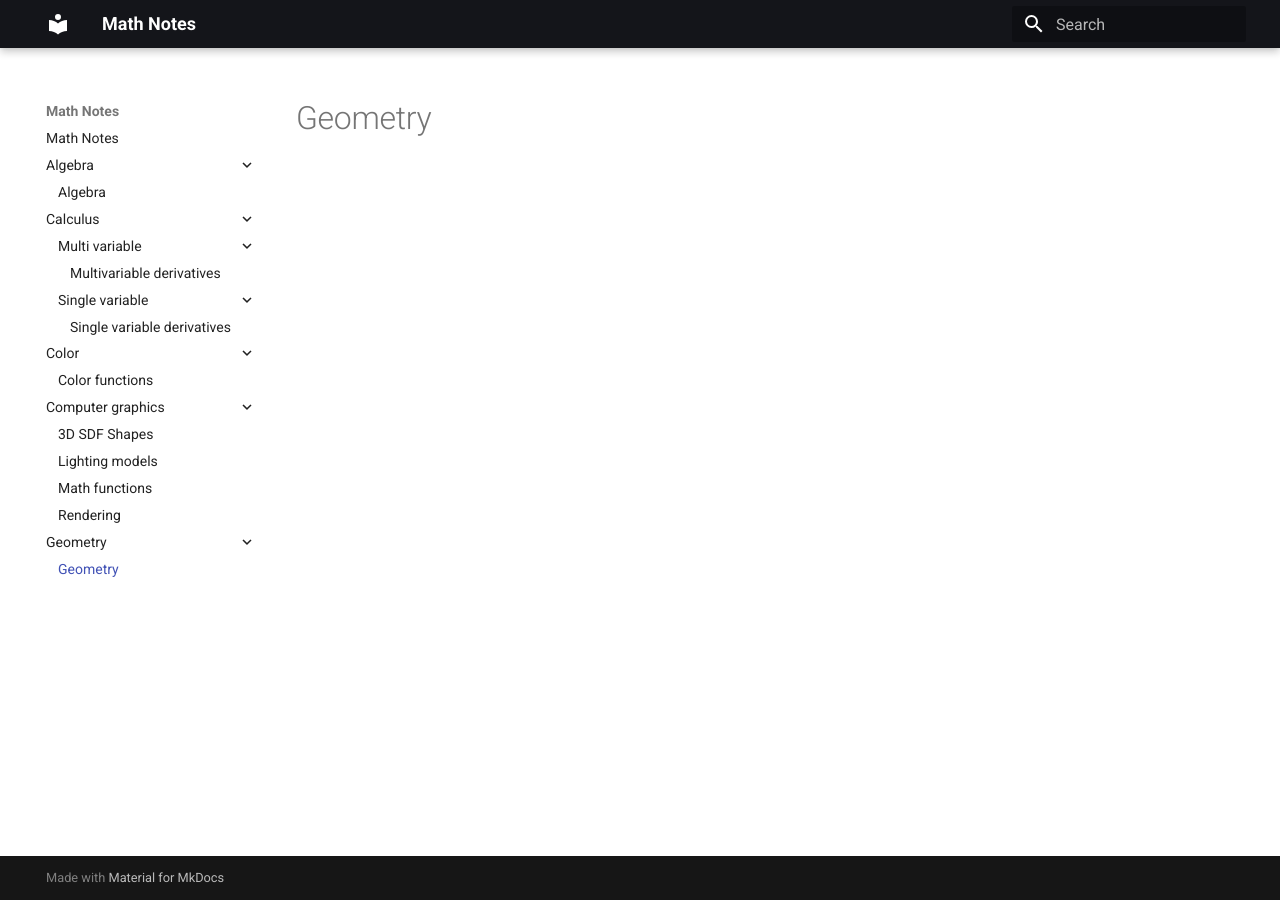
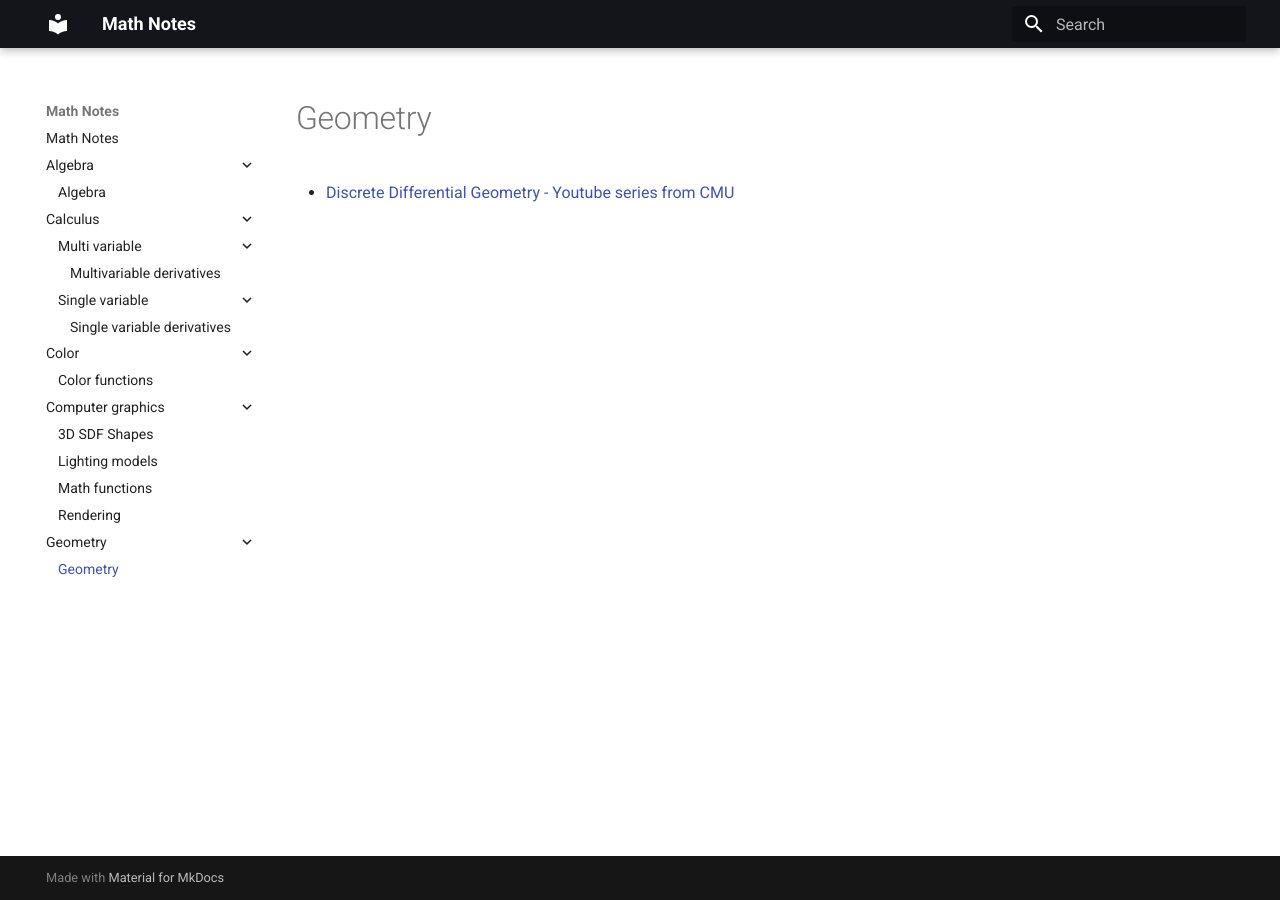
Before and after one commit to darkeclipz/math, an MkDocs documentation site: the page built from docs/geometry/geometry.md, in a window 1280 px wide. Built offline with MkDocs 1.6.1 and Material for MkDocs 9.7.7, drawn with Linux system fonts in a browser that asks for light colours.

Commit message:
added diff geo stuff

```diff
--- a/docs/geometry/geometry.md
+++ b/docs/geometry/geometry.md
@@ -1 +1,3 @@
 # Geometry
+
+ * [Discrete Differential Geometry - Youtube series from CMU](https://www.youtube.com/watch?v=8JCR6z3GLVI&list=PL9_jI1bdZmz0hIrNCMQW1YmZysAiIYSSS&index=2)
```
